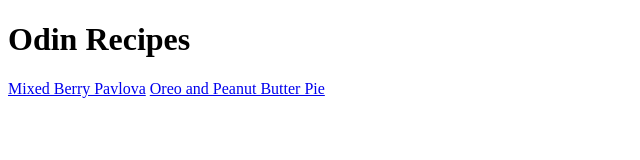
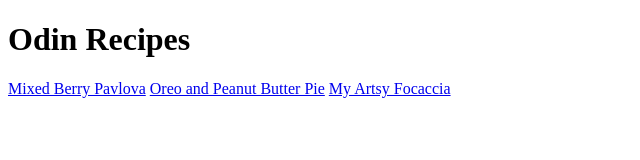
Before and after one commit to mdcode10/odin-recipes, a plain HTML site: page index.html in a window 1280 px wide. Shown: the whole page, without its empty margins (0-640 px from the left). Drawn offline with Linux system fonts and the light colour scheme.

Commit message:
Update index.html with an anchor to focaccia.html page

```diff
--- a/index.html
+++ b/index.html
@@ -9,5 +9,6 @@
     <h1>Odin Recipes</h1>
     <a href="recipes/pavlova.html">Mixed Berry Pavlova</a>
     <a href="recipes/oreo_peanut_butter_pie.html">Oreo and Peanut Butter Pie</a>
+    <a href="recipes/focaccia.html">My Artsy Focaccia</a>
 </body>
 </html>
```
